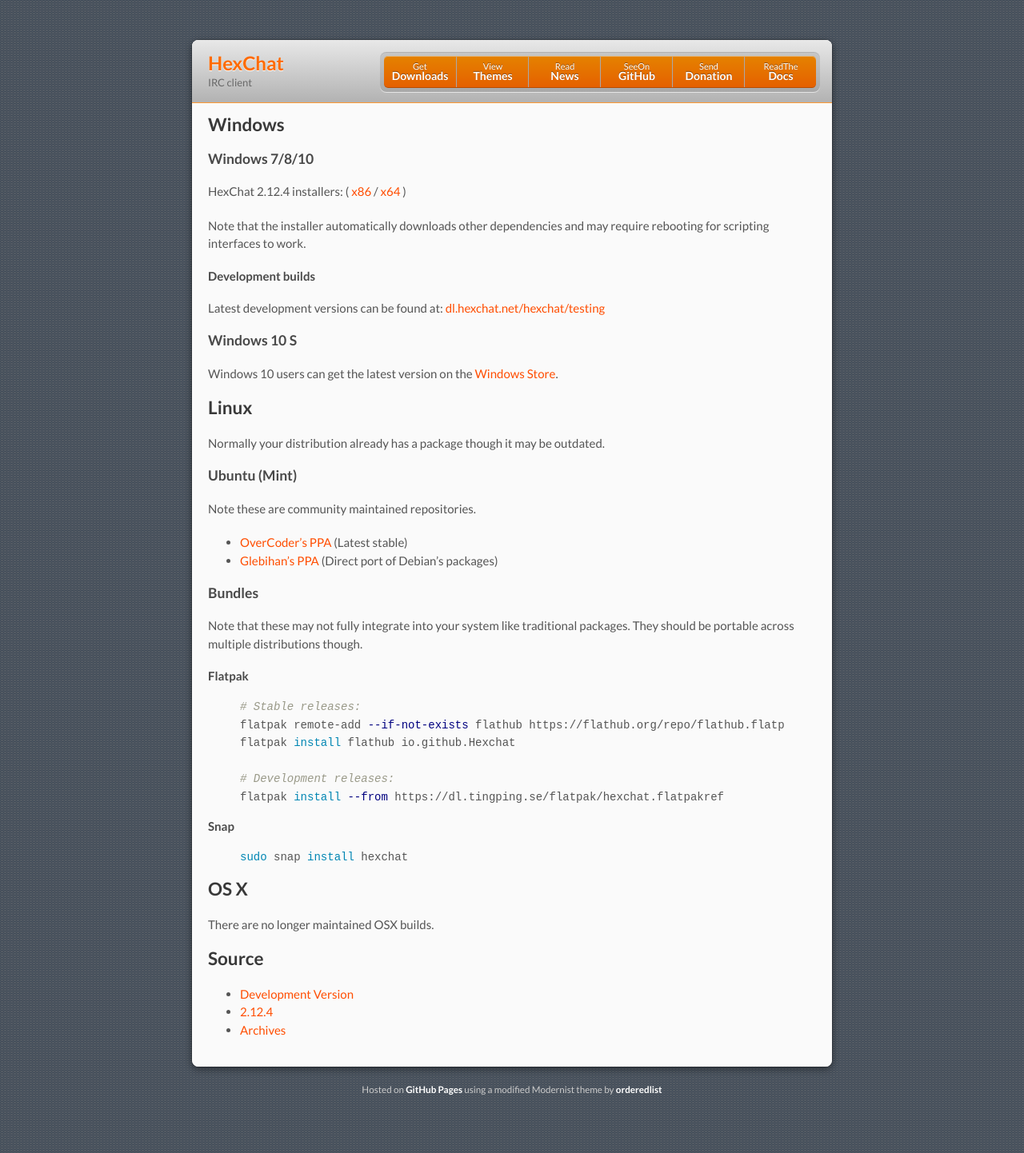
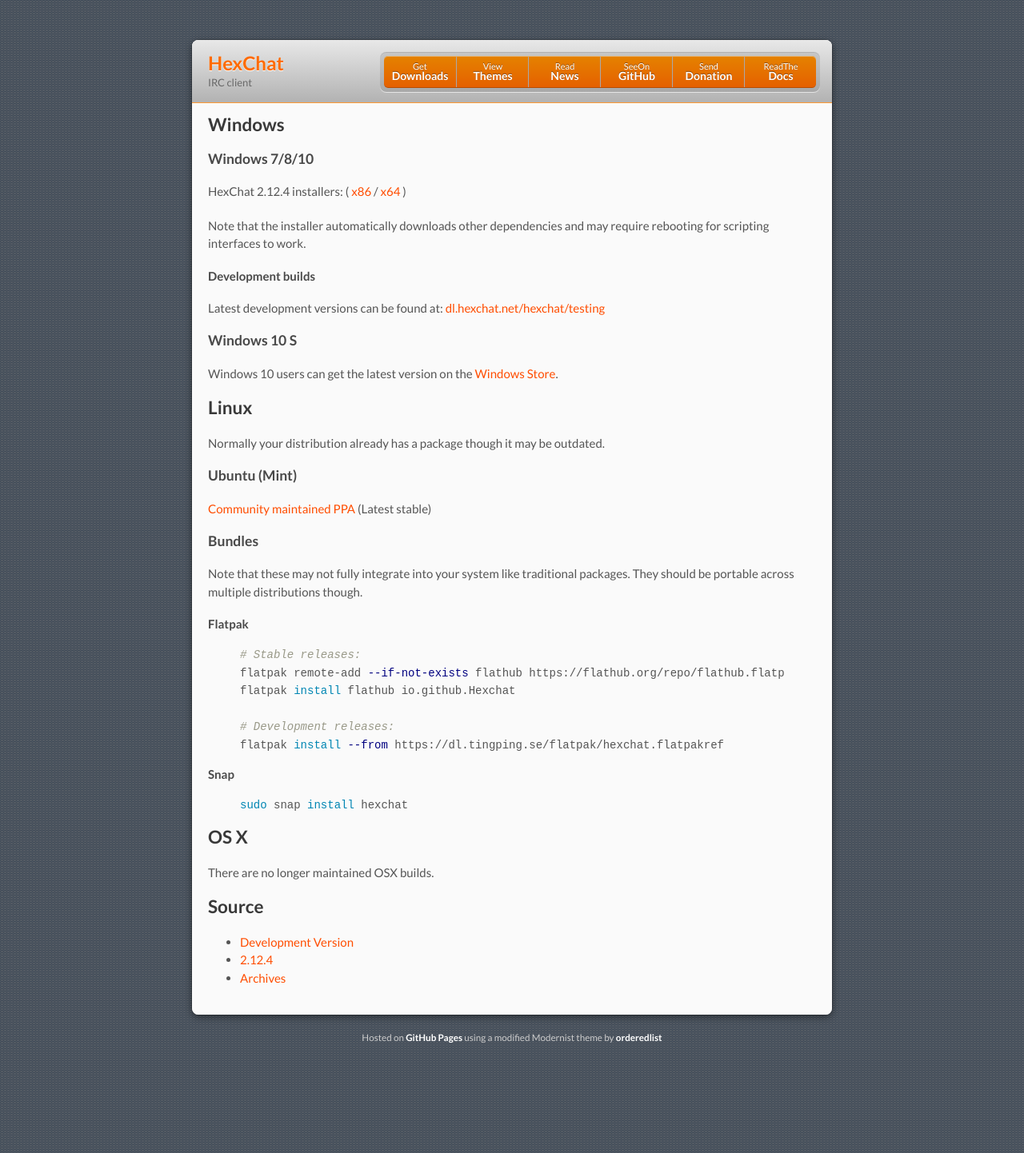
Before and after one commit to hexchat/hexchat.github.com, a Jekyll site: the page built from downloads.md, in a window 1280 px wide. Shown: the whole page at 80% size. Built offline with Jekyll 4.4.1, drawn with Linux system fonts in a browser that asks for light colours.

Commit message:
Update downloads.md

```diff
--- a/downloads.md
+++ b/downloads.md
@@ -24,10 +24,7 @@
 Normally your distribution already has a package though it may be outdated.
 
 ### Ubuntu (Mint)
-Note these are community maintained repositories.
-
-- [OverCoder's PPA](https://launchpad.net/~overcoder/+archive/ubuntu/hexchat) (Latest stable)
-- [Glebihan's PPA](https://launchpad.net/~gwendal-lebihan-dev/+archive/hexchat-stable) (Direct port of Debian's packages)
+[Community maintained PPA](https://launchpad.net/~overcoder/+archive/ubuntu/hexchat) (Latest stable)
 
 ### Bundles
 Note that these may not fully integrate into your system like traditional packages. They should be portable
```
